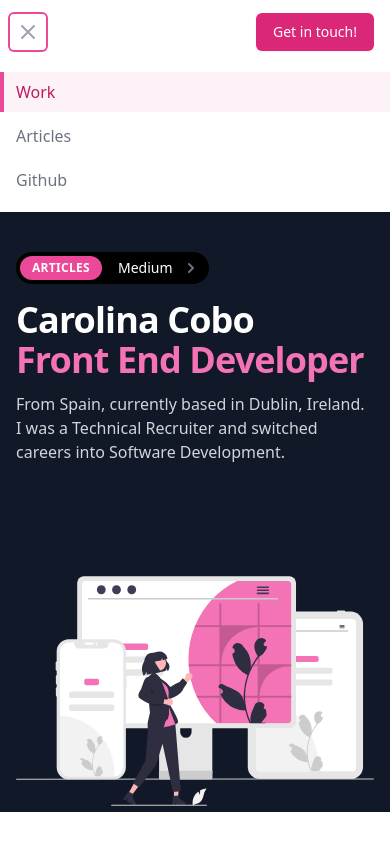
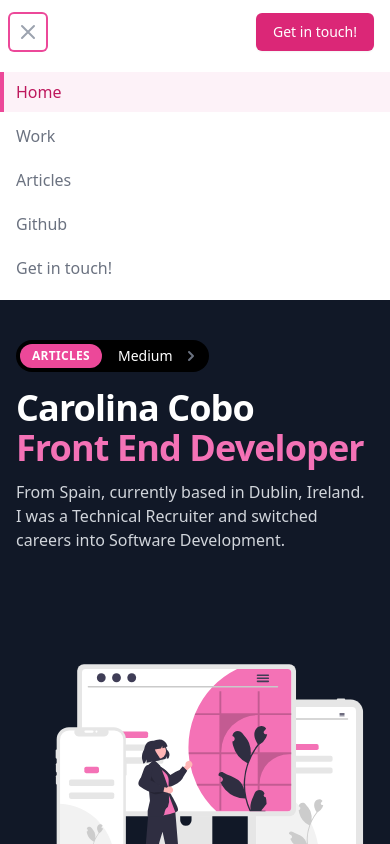
Before and after one commit to CarolinaCobo/new-portfolio, a Next.js app: page / in a window 390 px wide. Both pictures are taken after a click on the button "Open main menu". Shown: the top 844 px of the page. Built offline with nearby package versions, Linux system fonts and the light colour scheme.

Commit message:
Fixed errors

```diff
--- a/components/Nav/Nabvar.js
+++ b/components/Nav/Nabvar.js
@@ -1,7 +1,14 @@
-import { Disclosure, Menu, Transition } from "@headlessui/react";
+import { Disclosure } from "@headlessui/react";
 import { MenuIcon, XIcon } from "@heroicons/react/outline";
 
 export default function Navbar() {
+  const scrollTo = (elementId) => {
+    const anchor = document.querySelector(elementId);
+    anchor.scrollIntoView({
+      behavior: "smooth",
+      block: "center",
+    });
+  };
   return (
     <Disclosure as="nav" className="bg-white">
       {({ open }) => (
@@ -29,11 +36,7 @@ export default function Navbar() {
                   <a
                     className=" border-transparent cursor-pointer hover:border-pink-300 hover:text-pink-700  inline-flex items-center px-1 pt-1 border-b-2 text-sm font-medium my-2"
                     onClick={() => {
-                      const anchor = document.querySelector("#work-section");
-                      anchor.scrollIntoView({
-                        behavior: "smooth",
-                        block: "center",
-                      });
+                      scrollTo("#work-section");
                     }}
                   >
                     Work
@@ -41,12 +44,7 @@ export default function Navbar() {
                   <a
                     className="border-transparent cursor-pointer hover:border-pink-300 hover:text-pink-700 inline-flex items-center px-1 pt-1 border-b-2 text-sm font-medium my-2"
                     onClick={() => {
-                      const anchor =
-                        document.querySelector("#articles-section");
-                      anchor.scrollIntoView({
-                        behavior: "smooth",
-                        block: "center",
-                      });
+                      scrollTo("#articles-section");
                     }}
                   >
                     Articles
@@ -63,11 +61,7 @@ export default function Navbar() {
                 <div className="flex-shrink-0">
                   <button
                     onClick={() => {
-                      const anchor = document.querySelector("#contact-section");
-                      anchor.scrollIntoView({
-                        behavior: "smooth",
-                        block: "center",
-                      });
+                      scrollTo("#contact-section");
                     }}
                     type="button"
                     className="relative inline-flex items-center px-4 py-2 border border-transparent text-sm font-medium rounded-md text-white bg-pink-600 shadow-sm hover:bg-pink-700 focus:outline-none focus:ring-2 focus:ring-offset-2 focus:ring-pink-500"
@@ -87,21 +81,37 @@ export default function Navbar() {
                 href="#"
                 className="bg-pink-50 border-pink-500 text-pink-700 block pl-3 pr-4 py-2 border-l-4 text-base font-medium sm:pl-5 sm:pr-6"
               >
+                Home
+              </Disclosure.Button>
+
+              <Disclosure.Button
+                as="a"
+                href="#work-section"
+                className="border-transparent text-gray-500 hover:bg-gray-50 hover:border-gray-300 hover:text-gray-700 block pl-3 pr-4 py-2 border-l-4 text-base font-medium sm:pl-5 sm:pr-6"
+              >
                 Work
               </Disclosure.Button>
+
               <Disclosure.Button
                 as="a"
-                href="#"
+                href="#articles-section"
                 className="border-transparent text-gray-500 hover:bg-gray-50 hover:border-gray-300 hover:text-gray-700 block pl-3 pr-4 py-2 border-l-4 text-base font-medium sm:pl-5 sm:pr-6"
               >
                 Articles
               </Disclosure.Button>
               <Disclosure.Button
                 as="a"
-                href="#"
+                href="https://github.com/CarolinaCobo"
                 className="border-transparent text-gray-500 hover:bg-gray-50 hover:border-gray-300 hover:text-gray-700 block pl-3 pr-4 py-2 border-l-4 text-base font-medium sm:pl-5 sm:pr-6"
               >
                 Github
+              </Disclosure.Button>
+              <Disclosure.Button
+                as="a"
+                href="#contact-section"
+                className="border-transparent text-gray-500 hover:bg-gray-50 hover:border-gray-300 hover:text-gray-700 block pl-3 pr-4 py-2 border-l-4 text-base font-medium sm:pl-5 sm:pr-6"
+              >
+                Get in touch!
               </Disclosure.Button>
             </div>
           </Disclosure.Panel>
--- a/components/Projects/Projects.js
+++ b/components/Projects/Projects.js
@@ -24,7 +24,7 @@ export default function Projects() {
         <div className="mt-12 max-w-lg mx-auto grid gap-5 lg:grid-cols-3 lg:max-w-none">
           {projects.map((project) => (
             <div
-              key={project.name}
+              key={project.projectName.name}
               className="flex flex-col rounded-lg shadow-lg overflow-hidden"
             >
               <div className="flex-shrink-0" href={project.projectName.href}>
--- a/pages/index.js
+++ b/pages/index.js
@@ -8,7 +8,7 @@ import Contact from "../components/Contact/Contact";
 
 export default function Home() {
   return (
-    <div>
+    <>
       <Head>
         <title>Carolina Cobo Portfolio</title>
         <meta name="description" content="Portfolio" />
@@ -21,6 +21,6 @@ export default function Home() {
       <Blog />
       <Contact />
       <Footer />
-    </div>
+    </>
   );
 }
```
